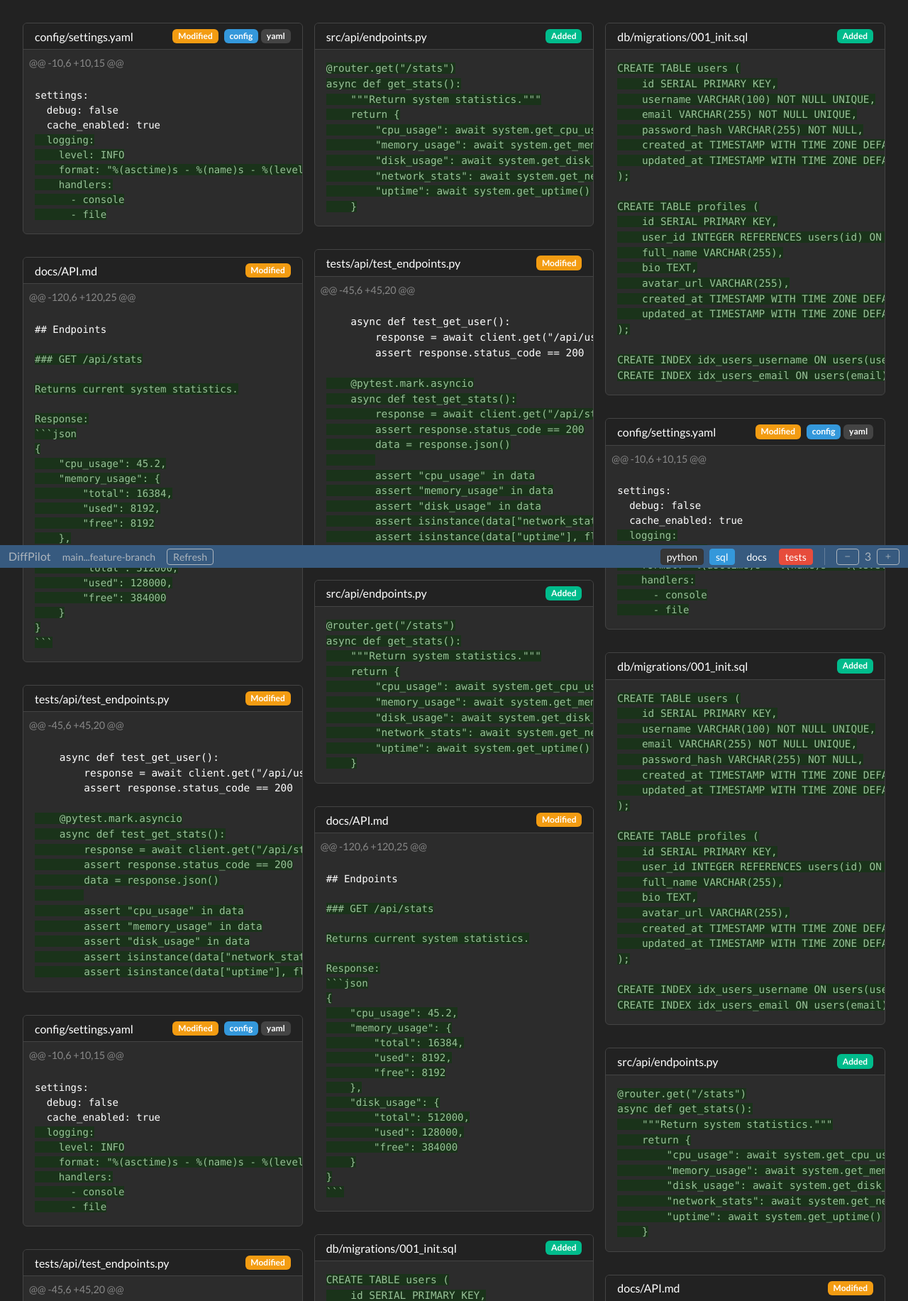
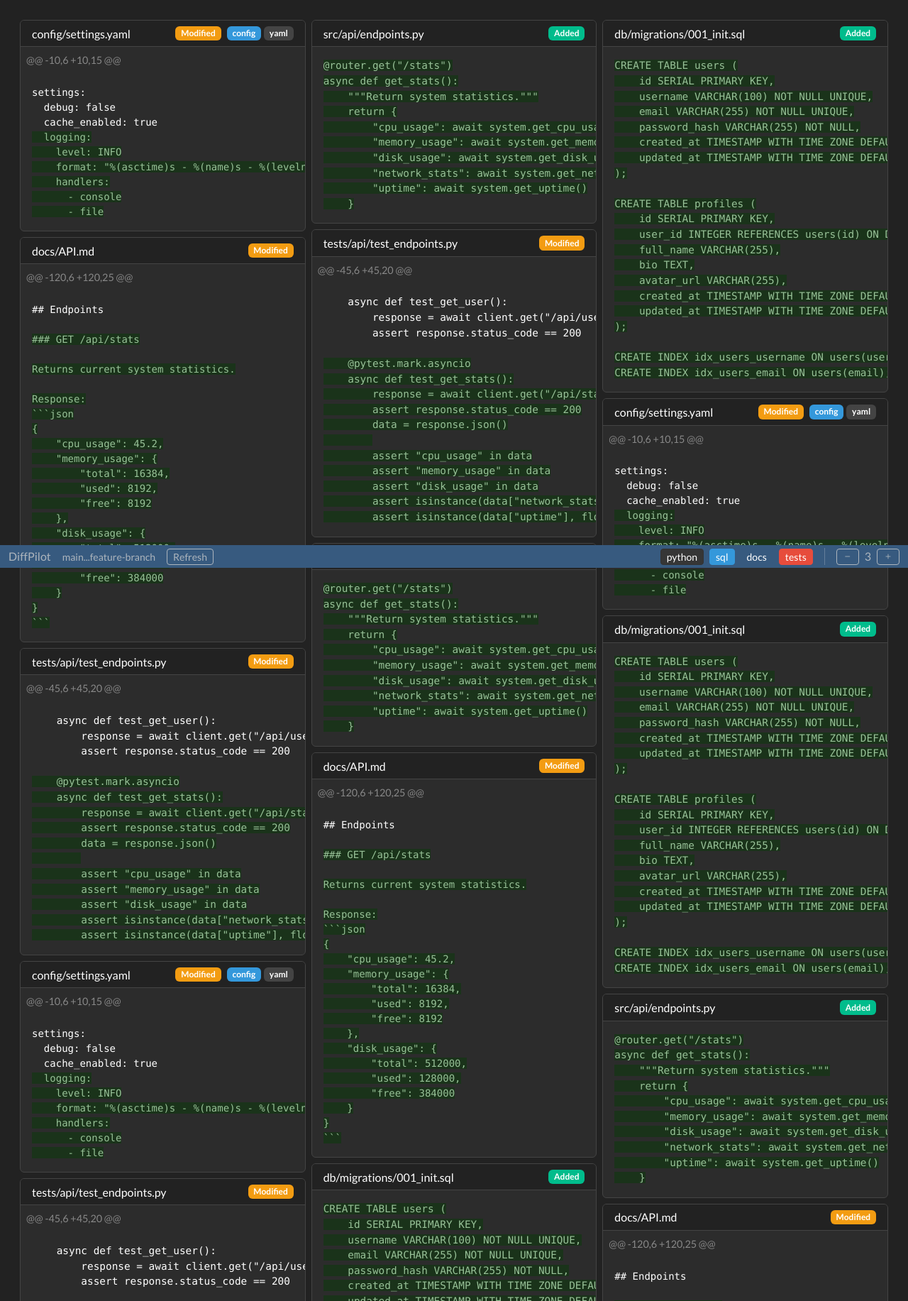
Before and after one commit to runekaagaard/diffpilot, a FastAPI app: page / in a window 1280 px wide. Shown: the top 1833 px of the page at 71% size. Run offline with FastAPI, Linux system fonts and the light colour scheme.

Commit message:
style: Adjust grid item padding and card margins for consistent spacing

```diff
--- a/diffpilot/templates/base.html
+++ b/diffpilot/templates/base.html
@@ -12,12 +12,12 @@
         .diff-add { background-color: #1a331a; color: #98c298; }
         .diff-del { background-color: #331a1a; color: #c29898; }
         .diff-info { color: #888; font-size: 0.9em; background: #2c2c2c; }
-        .card { margin-bottom: 1rem; background: #2c2c2c; border-color: #444; }
+        .card { margin-bottom: 0; background: #2c2c2c; border-color: #444; }
         .card-header { background-color: #222; border-bottom-color: #444; }
         .file-path { font-family: monospace; font-size: 0.9em; color: #888; }
         body { background-color: #222; color: #eee; }
         .grid { margin: 0; }
-        .grid-item { width: 33.333%; padding: 0.5rem; }
+        .grid-item { width: 33.333%; padding: 0.25rem; }
         @media (max-width: 1200px) { .grid-item { width: calc(50% - 1rem); } }
         @media (max-width: 768px) { .grid-item { width: calc(100% - 1rem); } }
     </style>
```
